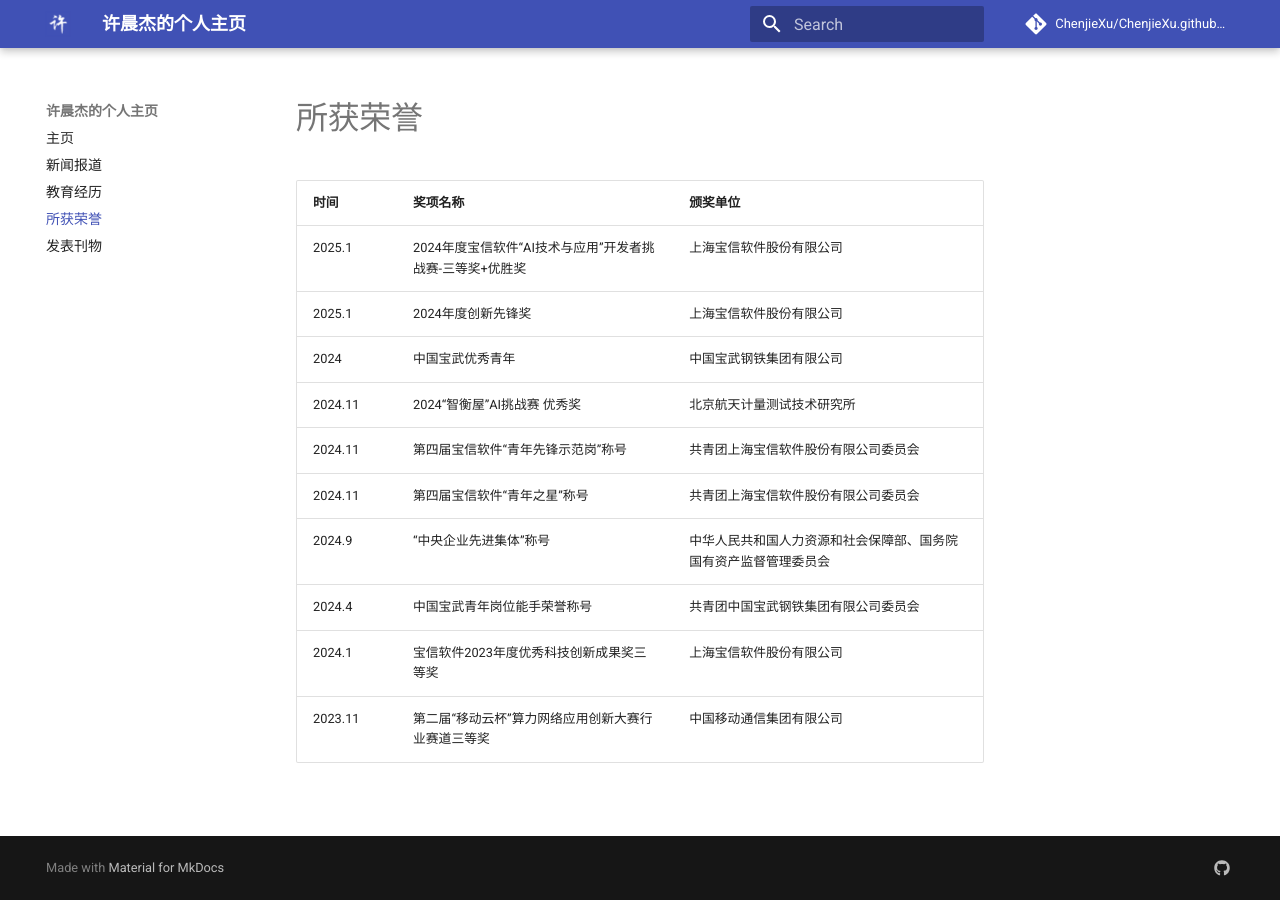
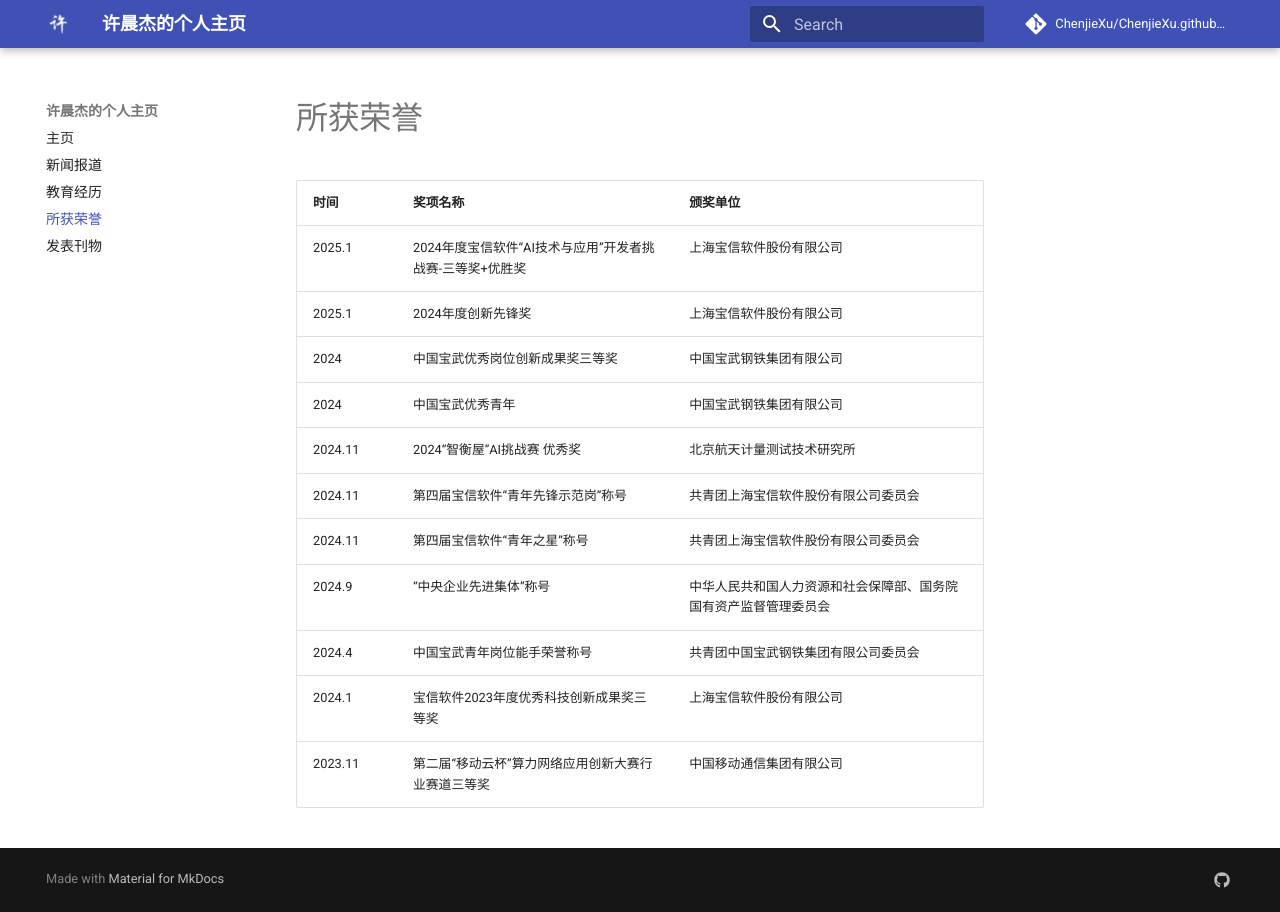
Before and after one commit to ChenjieXu/ChenjieXu.github.io, an MkDocs documentation site: the page built from docs/honors.md, in a window 1280 px wide. Built offline with MkDocs 1.6.1 and Material for MkDocs 9.7.7, drawn with Linux system fonts in a browser that asks for light colours; comment, search, counter and statistics services are not loaded.

Commit message:
更新所获荣誉，添加中国宝武优秀岗位创新成果奖

```diff
--- a/docs/honors.md
+++ b/docs/honors.md
@@ -3,6 +3,7 @@
 |--------|------------------------------|------------|
 | 2025.1 | 2024年度宝信软件“AI技术与应用”开发者挑战赛-三等奖+优胜奖| 上海宝信软件股份有限公司|
 | 2025.1 | 2024年度创新先锋奖               | 上海宝信软件股份有限公司      |
+| 2024   | 中国宝武优秀岗位创新成果奖三等奖  |中国宝武钢铁集团有限公司       |
 | 2024   | 中国宝武优秀青年                 |中国宝武钢铁集团有限公司       |
 | 2024.11| 2024“智衡屋”AI挑战赛 优秀奖      | 北京航天计量测试技术研究所    |
 | 2024.11| 第四届宝信软件“青年先锋示范岗”称号   | 共青团上海宝信软件股份有限公司委员会|
```
